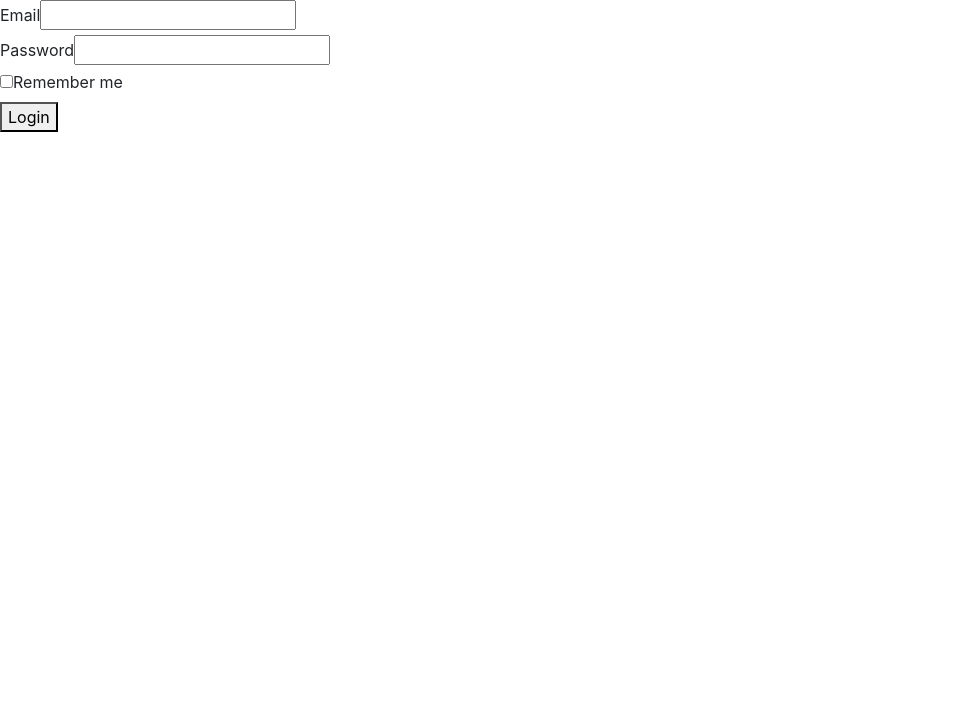
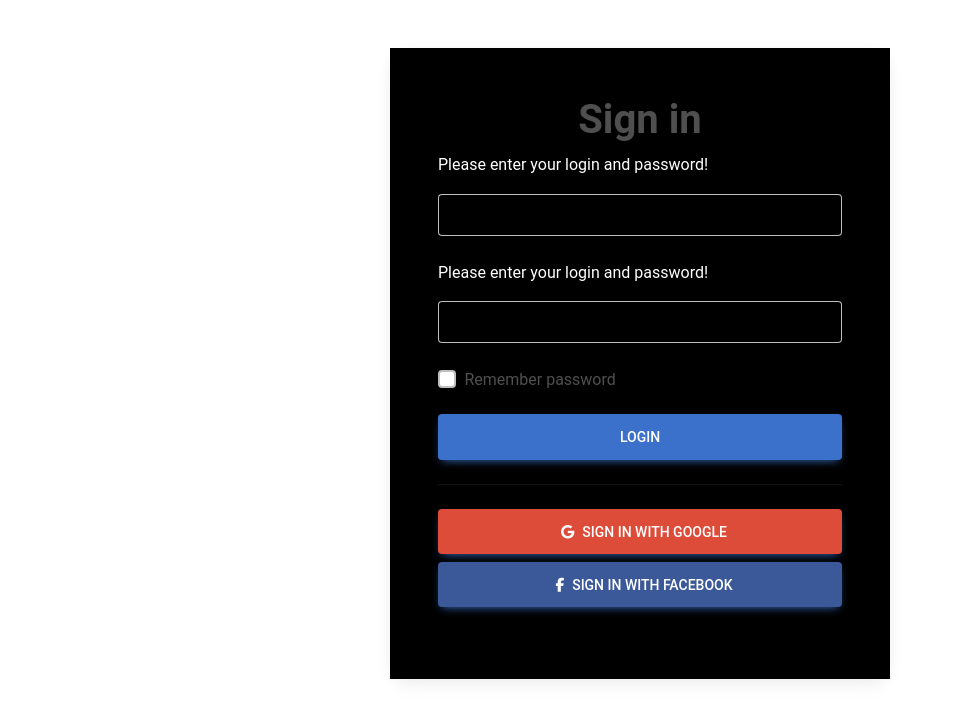
Before and after one commit to ngominhduc24/FerSound, a React (Create React App) app in the folder my-app/: page /login in a window 1280 px wide. Shown: the top 720 px of the page, without its empty margins (0-953 px from the left). Built offline with nearby package versions, Linux system fonts and the light colour scheme.

Commit message:
update login

```diff
--- a/my-app/package.json
+++ b/my-app/package.json
@@ -3,11 +3,14 @@
   "version": "0.1.0",
   "private": true,
   "dependencies": {
+    "@fortawesome/fontawesome-free": "^6.4.2",
     "@testing-library/jest-dom": "^5.17.0",
     "@testing-library/react": "^13.4.0",
     "@testing-library/user-event": "^13.5.0",
     "animate.css": "^4.1.1",
     "bootstrap": "^4.6.2",
+    "formik": "^2.2.9",
+    "mdb-react-ui-kit": "^7.0.0",
     "react": "^18.2.0",
     "react-bootstrap": "^2.9.0",
     "react-dom": "^18.2.0",
@@ -16,7 +19,6 @@
     "react-router-dom": "^6.17.0",
     "react-scripts": "5.0.1",
     "web-vitals": "^2.1.4",
-    "formik": "^2.2.9",
     "yup": "^1.0.2"
   },
   "scripts": {
--- a/my-app/src/components/LoginForm/LoginForm.js
+++ b/my-app/src/components/LoginForm/LoginForm.js
@@ -1,45 +1,61 @@
 import React from 'react';
-import { Formik, Form, Field, ErrorMessage } from 'formik';
-import * as Yup from 'yup';
+import './login.css'
+import {
+  MDBBtn,
+  MDBContainer,
+  MDBRow,
+  MDBCol,
+  MDBCard,
+  MDBCardBody,
+  MDBInput,
+  MDBIcon,
+  MDBCheckbox
+}
+  from 'mdb-react-ui-kit';
 
-const LoginSchema = Yup.object().shape({
-  email: Yup.string().email('Invalid email').required('Required'),
-  password: Yup.string().required('Required'),
-});
+function LoginForm() {
+  return (
+    <MDBContainer fluid>
 
-const LoginForm = () => {
-  return (
-    <div className='login__form'>
-      <Formik
-        initialValues={{ email: '', password: '' }}
-        validationSchema={LoginSchema}
-        onSubmit={(values) => {
-          console.log(values);
-        }}
-      >
-        {({ errors, touched }) => (
-          <Form>
-            <div className='input__field'>
-              <label htmlFor="email">Email</label>
-              <input type="email" name="email" id="email" />
-              <ErrorMessage name="email" component="div" />
-            </div>
+      <MDBRow className='d-flex justify-content-center align-items-center h-100'>
+        <MDBCol col='12'>
 
-            <div className='input__field'>
-              <label htmlFor="password">Password</label>
-              <input type="password" name="password" id="password" />
-              <ErrorMessage name="password" component="div" />
-            </div>
-            <div>
-              <input type="checkbox" /><label htmlFor="save">Remember me</label>
-            </div>
+          <MDBCard className='bg-white my-5 mx-auto' style={{ borderRadius: '1rem', maxWidth: '500px' }}>
+            <MDBCardBody className='p-5 w-100 d-flex flex-column'>
 
-            <button className='login__btn' type="submit">Login</button>
-          </Form>
-        )}
-      </Formik>
-    </div>
+              <h1 className="fw-bold mb-2 text-center">Sign in</h1>
+
+              <p className="text-white mb-3">Please enter your login and password!</p>
+              <MDBInput wrapperClass='mb-4 w-100' label='Email address' id='formControlLg' type='email' size="lg" />
+              <p className="text-white mb-3">Please enter your login and password!</p>
+              <MDBInput wrapperClass='mb-4 w-100' label='Password' id='formControlLg' type='password' size="lg" />
+
+              <MDBCheckbox name='flexCheck' id='flexCheckDefault' className='mb-4' label='Remember password' />
+
+              <MDBBtn size='lg'>
+                Login
+              </MDBBtn>
+
+              <hr className="my-4" />
+
+              <MDBBtn className="mb-2 w-100" size="lg" style={{ backgroundColor: '#dd4b39' }}>
+                <MDBIcon fab icon="google" className="mx-2" />
+                Sign in with google
+              </MDBBtn>
+
+              <MDBBtn className="mb-4 w-100" size="lg" style={{ backgroundColor: '#3b5998' }}>
+                <MDBIcon fab icon="facebook-f" className="mx-2" />
+                Sign in with facebook
+              </MDBBtn>
+
+            </MDBCardBody>
+          </MDBCard>
+
+        </MDBCol>
+      </MDBRow>
+
+    </MDBContainer>
   );
-};
+}
 
 export default LoginForm;
--- a/my-app/src/components/LoginForm/_index.scss
+++ /dev/null
@@ -1 +0,0 @@
-@forward "./loginForm";
--- a/my-app/src/components/LoginForm/_loginForm.scss
+++ /dev/null
@@ -1,29 +0,0 @@
-.input__field {
-  display: flex;
-  justify-content: flex-start;
-  flex-direction: column;
-  & > input {
-    width: 60%;
-    background-color: transparent;
-    border: none;
-    border-bottom: 1px solid #fff;
-    margin-bottom: 1rem;
-    &:focus {
-      outline: none;
-    }
-  }
-}
-.login__btn{
-    cursor: pointer;
-    background-color: #1d8fb9;
-    color: #fff;
-    font-size: 1.1rem;
-    border: none;
-    border-radius: 8px;
-    padding: 1rem;
-    width: 10rem;
-    margin-top: 1.5rem;
-    &:hover{
-        background-color:#1d8fb9;
-    }
-}
--- a/my-app/src/components/LoginForm/index.js
+++ /dev/null
@@ -1 +0,0 @@
-export {default as LOginForm} from "./LoginForm";
--- /dev/null
+++ b/my-app/src/components/LoginForm/login.css
@@ -0,0 +1,8 @@
+body {
+    background-color: #181818;
+}
+
+.card-body {
+    background-color: #000000;
+    color: #fff;
+}
--- a/my-app/src/index.js
+++ b/my-app/src/index.js
@@ -2,6 +2,9 @@ import React from 'react';
 import ReactDOM from 'react-dom/client';
 import App from './App';
 import 'bootstrap/dist/css/bootstrap.min.css';
+import 'mdb-react-ui-kit/dist/css/mdb.min.css';
+import "@fortawesome/fontawesome-free/css/all.min.css";
+<link href="https://fonts.googleapis.com/css?family=Roboto:300,400,500,700&display=swap" rel="stylesheet" />
 
 const root = ReactDOM.createRoot(document.getElementById('root'));
 root.render(
```
Also changed, not shown: 1 other file (tests, documents, lock files or other folders).
